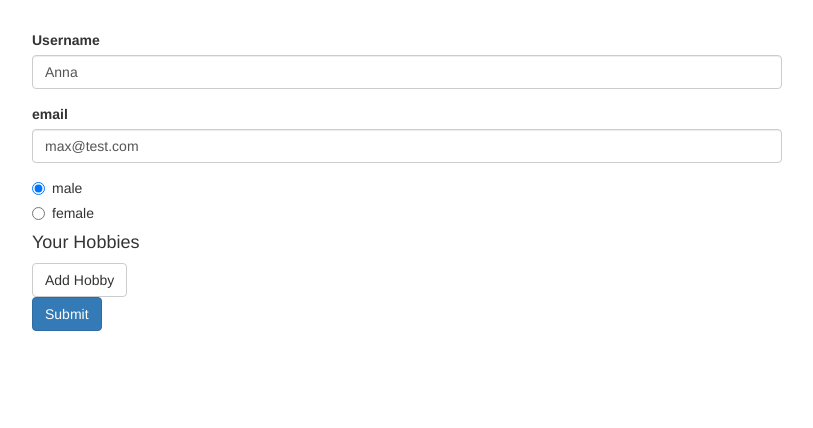
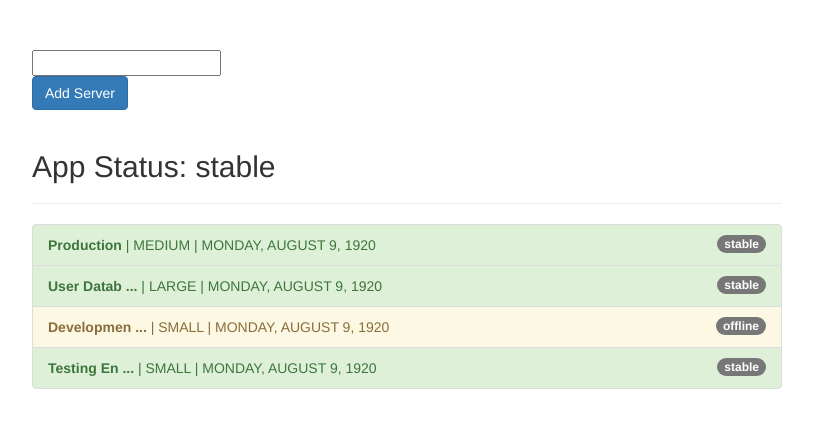
Before and after one commit to renantee/Angular, an Angular app in the folder my-first-app/: page / in a window 1280 px wide. Shown: the top 428 px of the page, without its empty margins (233-1046 px from the left). Built offline with nearby package versions, Linux system fonts and the light colour scheme.

Commit message:
Using pipes to transform output

```diff
--- a/my-first-app/src/app/app.component.css
+++ b/my-first-app/src/app/app.component.css
@@ -1,7 +1,3 @@
 .container {
-  margin-top: 30px;
+  margin-top: 50px;
 }
-
-input.ng-invalid.ng-touched {
-  border: 1px solid red;
-}
--- a/my-first-app/src/app/app.component.html
+++ b/my-first-app/src/app/app.component.html
@@ -1,60 +1,26 @@
 <div class="container">
   <div class="row">
     <div class="col-xs-12 col-sm-10 col-md-8 col-sm-offset-1 col-md-offset-2">
-      <form [formGroup]="signupForm" (ngSubmit)="onSubmit()">
-        <div formGroupName="userData">
-          <div class="form-group">
-            <label for="username">Username</label>
-            <input
-              type="text"
-              id="username"
-              formControlName="username"
-              class="form-control">
-            <span
-              *ngIf="!signupForm.get('userData.username').valid && signupForm.get('userData.username').touched"
-              class="help-block">
-              <span *ngIf="signupForm.get('userData.username').errors['nameIsForbidden']">This name is invalid!</span>
-              <span *ngIf="signupForm.get('userData.username').errors['required']">This field is required!</span>
-
-            </span>
-          </div>
-          <div class="form-group">
-            <label for="email">email</label>
-            <input
-              type="text"
-              id="email"
-              formControlName="email"
-              class="form-control">
-            <span
-              *ngIf="!signupForm.get('userData.email').valid && signupForm.get('userData.email').touched"
-              class="help-block">Please enter a valid email!</span>
-          </div>
-        </div>
-        <div class="radio" *ngFor="let gender of genders">
-          <label>
-            <input
-              type="radio"
-              formControlName="gender"
-              [value]="gender">{{ gender }}
-          </label>
-        </div>
-        <div formArrayName="hobbies">
-          <h4>Your Hobbies</h4>
-          <button
-            class="btn btn-default"
-            type="button"
-            (click)="onAddHobby()">Add Hobby</button>
-          <div
-            class="form-group"
-            *ngFor="let hobbyControl of getControls(); let i = index">
-            <input type="text" class="form-control" [formControlName]="i">
-          </div>
-        </div>
-        <span
-          *ngIf="!signupForm.valid && signupForm.touched"
-          class="help-block">Please enter valid data!</span>
-        <button class="btn btn-primary" type="submit">Submit</button>
-      </form>
+      <input type="text" [(ngModel)]="filteredStatus">
+      <br>
+      <button class="btn btn-primary" (click)="onAddServer()">Add Server</button>
+      <br><br>
+      <h2>App Status: {{ appStatus | async }}</h2>
+      <hr>
+      <ul class="list-group">
+        <li
+          class="list-group-item"
+          *ngFor="let server of servers | filter:filteredStatus:'status'"
+          [ngClass]="getStatusClasses(server)">
+          <span
+            class="badge">
+            {{ server.status }}
+          </span>
+          <strong>{{ server.name | shorten:10 }}</strong> |
+          {{ server.instanceType | uppercase }} |
+          {{ server.started | date:'fullDate' | uppercase }}
+        </li>
+      </ul>
     </div>
   </div>
 </div>
--- a/my-first-app/src/app/app.component.ts
+++ b/my-first-app/src/app/app.component.ts
@@ -1,80 +1,56 @@
-import { Component, OnInit } from '@angular/core';
-import { FormArray, FormControl, FormGroup, Validators } from '@angular/forms';
-import { Observable } from 'rxjs/Observable';
+import { Component } from '@angular/core';
 
 @Component({
   selector: 'app-root',
   templateUrl: './app.component.html',
   styleUrls: ['./app.component.css']
 })
-export class AppComponent implements OnInit {
-  genders = ['male', 'female'];
-  signupForm: FormGroup;
-  forbiddenUsernames = ['Chris', 'Anna'];
-
-  constructor() {}
-
-  ngOnInit() {
-    this.signupForm = new FormGroup({
-      'userData': new FormGroup({
-        'username': new FormControl(null, [Validators.required, this.forbiddenNames.bind(this)]),
-        'email': new FormControl(null, [Validators.required, Validators.email], this.forbiddenEmails)
-      }),
-      'gender': new FormControl('male'),
-      'hobbies': new FormArray([])
-    });
-    // this.signupForm.valueChanges.subscribe(
-    //   (value) => console.log(value)
-    // );
-    this.signupForm.statusChanges.subscribe(
-      (status) => console.log(status)
-    );
-    this.signupForm.setValue({
-      'userData': {
-        'username': 'Max',
-        'email': 'max@test.com'
-      },
-      'gender': 'male',
-      'hobbies': []
-    });
-    this.signupForm.patchValue({
-      'userData': {
-        'username': 'Anna',
-      }
-    });
+export class AppComponent {
+  appStatus = new Promise((resolve, reject) => {
+    setTimeout(() => {
+      resolve('stable');
+    }, 2000);
+  });
+  servers = [
+    {
+      instanceType: 'medium',
+      name: 'Production',
+      status: 'stable',
+      started: new Date(15, 1, 2017)
+    },
+    {
+      instanceType: 'large',
+      name: 'User Database',
+      status: 'stable',
+      started: new Date(15, 1, 2017)
+    },
+    {
+      instanceType: 'small',
+      name: 'Development Server',
+      status: 'offline',
+      started: new Date(15, 1, 2017)
+    },
+    {
+      instanceType: 'small',
+      name: 'Testing Environment Server',
+      status: 'stable',
+      started: new Date(15, 1, 2017)
+    }
+  ];
+  filteredStatus = '';
+  getStatusClasses(server: {instanceType: string, name: string, status: string, started: Date}) {
+    return {
+      'list-group-item-success': server.status === 'stable',
+      'list-group-item-warning': server.status === 'offline',
+      'list-group-item-danger': server.status === 'critical'
+    };
   }
-
-  onSubmit() {
-    console.log(this.signupForm);
-    this.signupForm.reset();
-  }
-
-  getControls() {
-    return (<FormArray>this.signupForm.get('hobbies')).controls;
-  }
-
-  onAddHobby() {
-    const control = new FormControl(null, Validators.required);
-    (<FormArray>this.signupForm.get('hobbies')).push(control);
-  }
-
-  forbiddenNames(control: FormControl): {[s: string]: boolean} {
-    if (this.forbiddenUsernames.indexOf(control.value) !== -1) {
-      return {'nameIsForbidden': true};
-    }
-    return null;
-  }
-
-  forbiddenEmails(control: FormControl): Promise<any> | Observable<any> {
-    const promise = new Promise<any>((resolve, reject) => {
-      setTimeout(() => {
-        if (control.value === 'test@test.com') {
-          resolve({'emailIsForbidden': true});
-        } else {
-          resolve(null);
-        }
-      }, 1500);
-    });
-    return promise;
+  onAddServer() {
+    this.servers.push({
+      instanceType: 'small',
+      name: 'New Server',
+      status: 'stable',
+      started: new Date(15, 1, 2017)
+    })
   }
 }
--- /dev/null
+++ b/my-first-app/src/app/filter.pipe.ts
@@ -0,0 +1,22 @@
+import { Pipe, PipeTransform } from '@angular/core';
+
+@Pipe({
+  name: 'filter',
+  pure: false
+})
+export class FilterPipe implements PipeTransform {
+
+  transform(value: any, filterString: string, propName: string): any {
+    if (value.length === 0 || filterString === '') {
+      return value;
+    }
+    const resultArray = [];
+    for (const item of value) {
+      if (item[propName] === filterString) {
+        resultArray.push(item);
+      }
+    }
+    return resultArray;
+  }
+
+}
--- /dev/null
+++ b/my-first-app/src/app/shorten.pipe.ts
@@ -0,0 +1,13 @@
+import { Pipe, PipeTransform } from '@angular/core';
+
+@Pipe({
+  name: 'shorten'
+})
+export class ShortenPipe implements PipeTransform {
+  transform(value: any, limit: number) {
+    if (value.length > limit) {
+      return value.substr(0, limit) + ' ...';
+    }
+    return value;
+  }
+}
```
Also changed, not shown: my-first-app/src/app/app.module.ts (+7 -3 lines).
